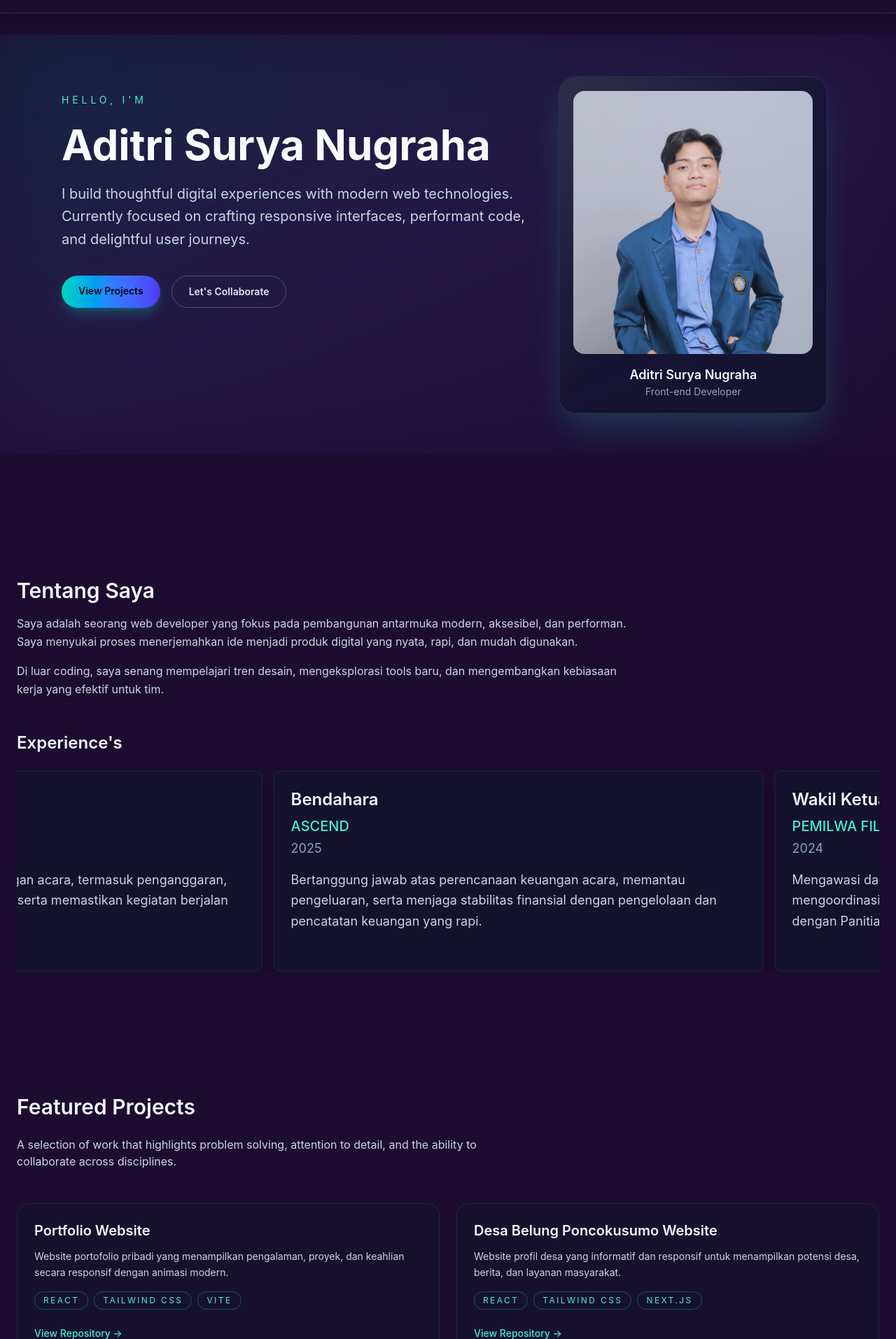
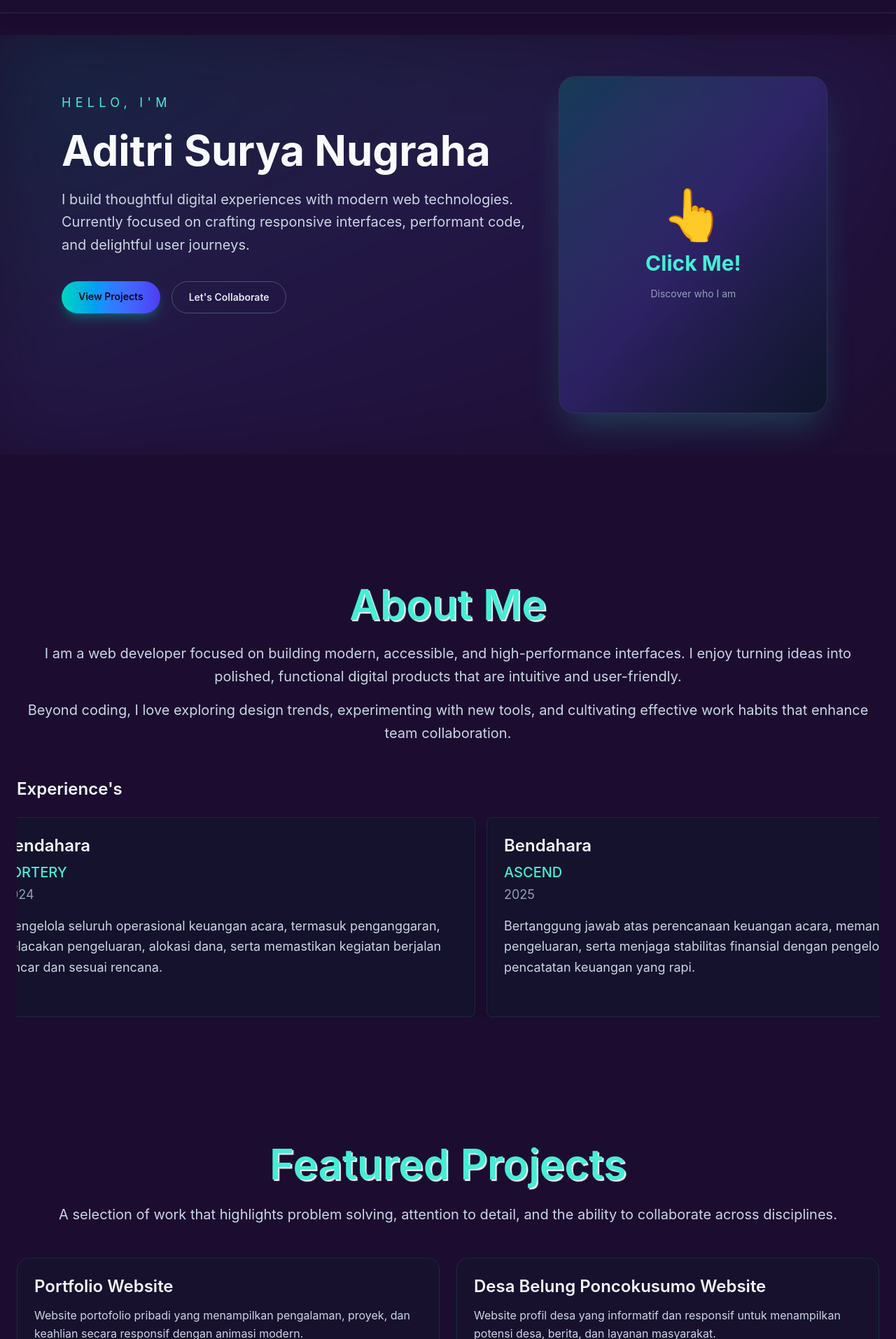
Before and after one commit to aditri24sn/MyPortofolio, a React (Vite) app: page / in a window 1280 px wide. Shown: the part 46-1960 px from the top of the page at 70% size. Built offline with nearby package versions, Linux system fonts and the light colour scheme.

Commit message:
update tampilan

```diff
--- a/src/pages/About.jsx
+++ b/src/pages/About.jsx
@@ -84,21 +84,21 @@ function About() {
           whileInView="visible"
           viewport={{ once: false, amount: 0.4 }}
         >
-          <h2 className="text-3xl font-semibold text-slate-100">
-            Tentang Saya
+          <h2 className="text-6xl font-semibold text-center text-teal-300 text-shadow-amber-200 p-2"
+          style={{ textShadow: '2px 2px 1px white' }}>
+            About Me
           </h2>
 
-          <p className="text-slate-300 leading-relaxed max-w-4xl">
-            Saya adalah seorang web developer yang fokus pada pembangunan
-            antarmuka modern, aksesibel, dan performan. Saya menyukai proses
-            menerjemahkan ide menjadi produk digital yang nyata, rapi, dan mudah
-            digunakan.
+          <p className="text-slate-300 text-center text-xl leading-relaxed">
+            I am a web developer focused on building modern, accessible, and
+            high-performance interfaces. I enjoy turning ideas into polished,
+            functional digital products that are intuitive and user-friendly.
           </p>
 
-          <p className="text-slate-300 leading-relaxed max-w-4xl">
-            Di luar coding, saya senang mempelajari tren desain, mengeksplorasi
-            tools baru, dan mengembangkan kebiasaan kerja yang efektif untuk
-            tim.
+          <p className="text-slate-300 text-center text-xl leading-relaxed">
+            Beyond coding, I love exploring design trends, experimenting with
+            new tools, and cultivating effective work habits that enhance team
+            collaboration.
           </p>
         </motion.div>
 
@@ -123,7 +123,7 @@ function About() {
                 x: {
                   repeat: Infinity,
                   repeatType: "loop",
-                  duration: 25,
+                  duration: 35,
                   ease: "linear",
                 },
               }}
--- a/src/pages/Contact.jsx
+++ b/src/pages/Contact.jsx
@@ -53,13 +53,14 @@ function Contact() {
         transition={{ duration: 0.6, ease: "easeOut" }}
       >
         <motion.h2
-          className="text-3xl font-semibold text-slate-100"
+          className="text-4xl font-semibold text-teal-300"
+          style={{ textShadow: '2px 2px 1px white' }}
           initial={{ opacity: 0, y: 18 }}
           whileInView={{ opacity: 1, y: 0 }}
           viewport={{ once: true, amount: 0.4 }}
           transition={{ delay: 0.15, duration: 0.5 }}
         >
-          Kontak
+          Contact Me
         </motion.h2>
 
         <motion.p
@@ -70,8 +71,7 @@ function Contact() {
           viewport={{ once: false, amount: 0.4 }}
           transition={{ delay: 0.25, duration: 0.55 }}
         >
-          Punya proyek atau ingin berdiskusi? Saya terbuka untuk kerja lepas,
-          magang, maupun kolaborasi.
+          Feel free to reach out via the social media links below.
         </motion.p>
 
         <motion.div
--- a/src/pages/Home.jsx
+++ b/src/pages/Home.jsx
@@ -37,7 +37,7 @@ const fadeRight = (delay = 0) => ({
 });
 
 function Home() {
-  const [spinCount, setSpinCount] = useState(0);
+  const [isFlipped, setIsFlipped] = useState(false);
 
   return (
     <section
@@ -59,7 +59,7 @@ function Home() {
             initial="hidden"
             whileInView="visible"
             viewport={{ once: false, amount: 0.6 }}
-            className="mt-2 md:mt-6 text-sm uppercase tracking-[0.35em] text-teal-300"
+            className="mt-2 md:mt-6 text-lg uppercase tracking-[0.35em] text-teal-300"
           >
             Hello, I'm
           </motion.p>
@@ -113,21 +113,60 @@ function Home() {
           </motion.div>
         </div>
 
+        {/* RIGHT FLIP CARD SECTION */}
         <motion.div
           variants={fadeRight(0.4)}
           initial="hidden"
           whileInView="visible"
           viewport={{ once: false, amount: 0.6 }}
           className="w-full max-w-xs md:max-w-sm"
+          style={{ perspective: "1000px" }}
         >
           <motion.div
-            onClick={() => setSpinCount(2)}
-            animate={{ rotateY: spinCount > 0 ? 180 * 1 : 0 }}
-            transition={{ duration: 1.0, ease: "easeInOut" }}
-            onAnimationComplete={() => setSpinCount(0)}
+            onClick={() => setIsFlipped(!isFlipped)}
+            animate={{ rotateY: isFlipped ? 180 : 0 }}
+            transition={{ duration: 0.8, ease: "easeInOut" }}
             className="relative cursor-pointer"
+            style={{ transformStyle: "preserve-3d" }}
           >
-            <div className="relative mx-auto overflow-hidden rounded-3xl border border-slate-700/60 bg-slate-900/50 p-4 shadow-[0_25px_50px_-12px_rgba(45,212,191,0.25)] sm:p-5">
+            {/* BACK SIDE - Click Me */}
+            <div
+              className="absolute inset-0 mx-auto rounded-3xl border border-slate-700/60 bg-gradient-to-br from-teal-500/20 via-indigo-500/20 to-slate-900/90 p-4 shadow-[0_25px_50px_-12px_rgba(45,212,191,0.25)] sm:p-5 flex items-center justify-center"
+              style={{
+                backfaceVisibility: "hidden",
+                transform: "rotateY(0deg)",
+              }}
+            >
+              <div className="text-center space-y-4">
+                <motion.div
+                  animate={{
+                    scale: [1, 1.1, 1],
+                    rotate: [0, 5, -5, 0],
+                  }}
+                  transition={{
+                    duration: 2,
+                    repeat: Infinity,
+                    ease: "easeInOut",
+                  }}
+                  className="text-6xl sm:text-7xl"
+                >
+                  👆
+                </motion.div>
+                <p className="text-2xl sm:text-3xl font-bold text-teal-300">
+                  Click Me!
+                </p>
+                <p className="text-sm text-slate-400">Discover who I am</p>
+              </div>
+            </div>
+
+            {/* FRONT SIDE - Profile Photo */}
+            <div
+              className="relative mx-auto overflow-hidden rounded-3xl border border-slate-700/60 bg-slate-900/50 p-4 shadow-[0_25px_50px_-12px_rgba(45,212,191,0.25)] sm:p-5"
+              style={{
+                backfaceVisibility: "hidden",
+                transform: "rotateY(180deg)",
+              }}
+            >
               <div className="pointer-events-none absolute inset-0 rounded-3xl bg-gradient-to-br from-white/10 via-transparent to-transparent" />
               <img
                 src={profil}
--- a/src/pages/Project.jsx
+++ b/src/pages/Project.jsx
@@ -86,10 +86,11 @@ function Project() {
         whileInView="visible"
         viewport={{ once: false, amount: 0.3 }}
       >
-        <h2 className="text-3xl font-semibold text-slate-100">
+        <h2 className="text-6xl text-center font-semibold text-teal-300 p-1"
+        style={{ textShadow: '2px 2px 1px white' }}>
           Featured Projects
         </h2>
-        <p className="max-w-2xl text-slate-300">
+        <p className=" text-center text-xl text-slate-300">
           A selection of work that highlights problem solving, attention to
           detail, and the ability to collaborate across disciplines.
         </p>
@@ -116,14 +117,14 @@ function Project() {
           >
             <motion.h3
               variants={fadeUp}
-              className="text-xl font-semibold text-slate-100"
+              className="text-2xl font-semibold text-slate-100"
             >
               {project.title}
             </motion.h3>
 
             <motion.p
               variants={fadeUp}
-              className="mt-3 text-sm text-slate-300 leading-relaxed"
+              className="mt-3 text-base text-slate-300 leading-relaxed"
             >
               {project.description}
             </motion.p>
@@ -144,7 +145,7 @@ function Project() {
               href={project.link}
               target="_blank"
               rel="noreferrer"
-              className="mt-6 inline-flex items-center text-sm font-medium text-teal-300 transition group-hover:gap-2"
+              className="mt-6 inline-flex items-center text-base font-medium text-teal-300 transition group-hover:gap-2"
               whileHover={{ gap: "12px" }}
             >
               View Repository →
--- a/src/pages/Skills.jsx
+++ b/src/pages/Skills.jsx
@@ -65,10 +65,11 @@ function Skills() {
         whileInView="visible"
         viewport={{ once: false }}
       >
-        <h2 className="text-4xl font-bold text-center text-slate-900 dark:text-slate-100">
+        <h2 className="text-6xl font-bold text-center text-slate-900 dark:text-teal-300 p-2"
+        style={{ textShadow: '2px 2px 1px white' }}>
           Skill&apos;s
         </h2>
-        <p className="mt-3 text-center text-slate-600 dark:text-slate-300">
+        <p className="mt-3 text-xl text-center text-slate-600 dark:text-slate-300">
           These are the technologies and languages I’ve worked with
         </p>
       </motion.div>
```
